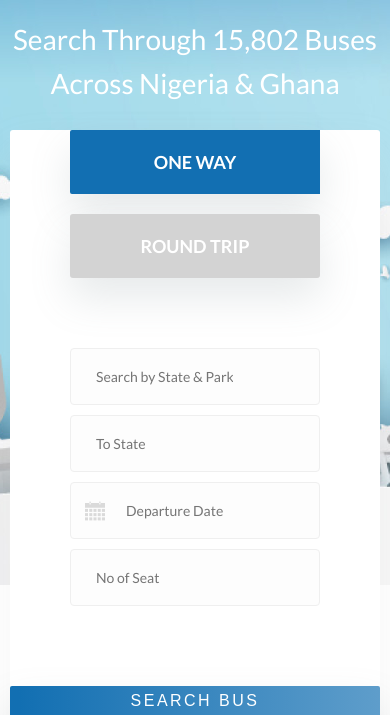
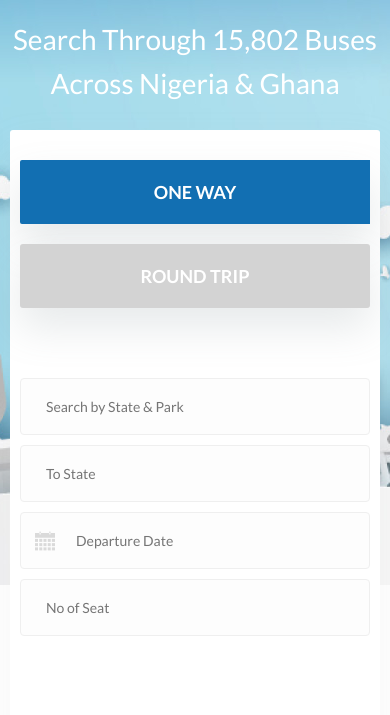
Before and after one commit to comadaihiep92/safe-journey, a website: page index.html in a window 390 px wide. Shown: the part 385-1100 px from the top of the page. Drawn offline with nearby package versions, Linux system fonts and the light colour scheme.

Commit message:
fix done responsive

```diff
--- a/src/style.scss
+++ b/src/style.scss
@@ -1639,10 +1639,16 @@
   .review__box .active {
     transform: scale(1);
   }
+  .search__container {
+    padding: 3.2rem 1rem;
+  }
 }
 @media only screen and (max-width: 400px) {
   .btn {
     width: 100%;
+  }
+  .icon--arrival {
+    width: 8rem;
   }
 }
 // seat
@@ -2014,4 +2020,13 @@
     margin: 0;
     border: none;
   }
-}
+  .box__type {
+    width: 100%;
+    padding: 3rem 1rem;
+    box-sizing: border-box;
+  }
+  .box .input-box,
+  .box .input {
+    width: 100%;
+  }
+}
```
Also changed, not shown: css/style.css, 1 other file.
